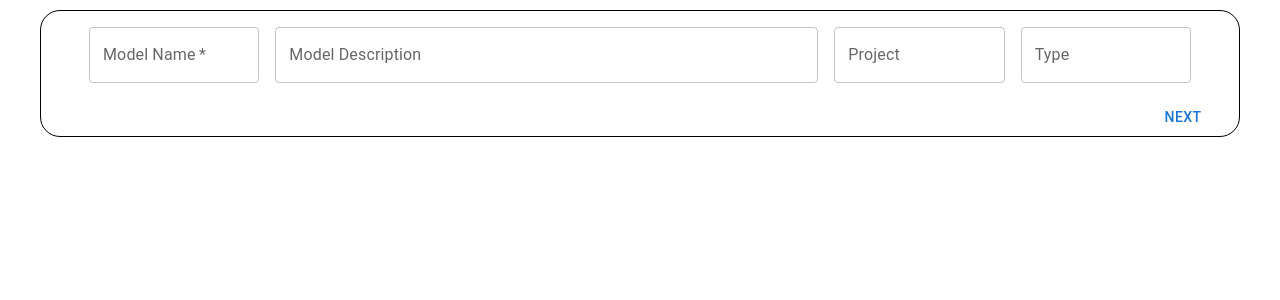
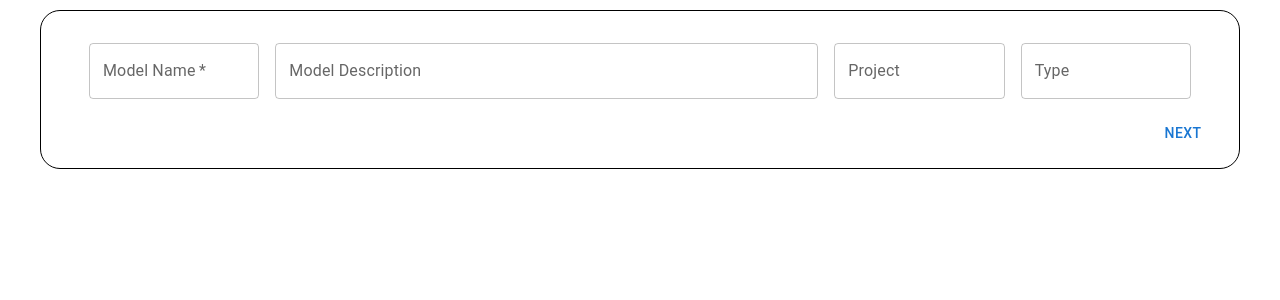
Before and after one commit to bljubisic/df-wizard, a React (Create React App) app: page /wizard in a window 1280 px wide. Shown: the top 300 px of the page. Built offline with nearby package versions, Linux system fonts and the light colour scheme.

Commit message:
Added borders

```diff
--- a/src/features/wizard/ClassicWizard.tsx
+++ b/src/features/wizard/ClassicWizard.tsx
@@ -46,8 +46,6 @@ export type ModelType = {
 const useStyles = makeStyles((theme) => ({
   root: {
     margin: 10,
-    border: 1,
-    borderRadius: 5
   },
   stepContainer: {
     minHeight: 300,
@@ -104,7 +102,7 @@ export const ClassicWizard = () => {
     console.log(modelYaml);
   }
 
-  return <Container className={styles.root} sx={{border: 1, borderRadius: 5}}>
+  return <Container className={styles.root} sx={{p: 2, border: 1, borderRadius: 5}}>
     <HeaderComponent setHeader={setHeader} headerInfo={header as HeaderInput} editHeader={editHeader}/>
     {state && (
     <div>
--- a/src/features/wizard/HeaderComponent.tsx
+++ b/src/features/wizard/HeaderComponent.tsx
@@ -64,7 +64,7 @@ export const HeaderComponent = ({
           />
         </Grid>
       </Grid>)}
-      {!editHeader && headerInfo && (<Grid container spacing={2} columns={16}>
+      {!editHeader && headerInfo && (<Grid container spacing={2} columns={16} sx={{p: 1, border: 1, borderRadius: 5}}>
         <Grid item xs>
           <label className={style.name}>{headerInfo.modelName}</label>
         </Grid>
```
